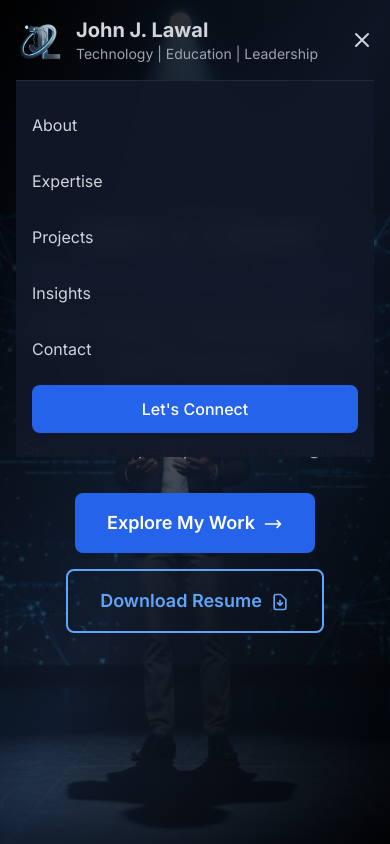
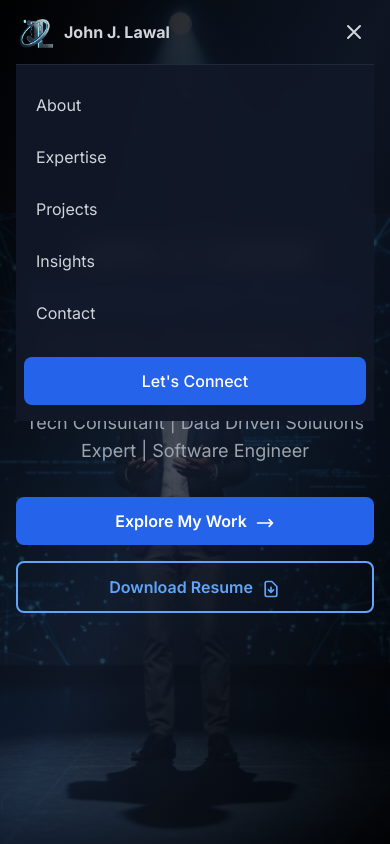
Before and after one commit to JayBeloved/JJLPortfolioReact, a React (Vite) app: page / in a window 390 px wide. Both pictures are taken after a click on the button 362 px from the left and 40 px from the top of the page. Shown: the top 844 px of the page. Built offline with nearby package versions, Linux system fonts and the light colour scheme.

Commit message:
Mobile Optimization

```diff
--- a/src/components/Hero.jsx
+++ b/src/components/Hero.jsx
@@ -1,109 +1,92 @@
-import React, { useEffect, useState } from 'react'
-import bg from '../assets/img/bg_hero_new.jpg'
+import React, { useEffect, useState } from 'react';
+import bg from '../assets/img/bg_hero_new.jpg';
 
 const Hero = () => {
-  const [isVisible, setIsVisible] = useState(false)
+  const [isVisible, setIsVisible] = useState(false);
 
   useEffect(() => {
-    // Trigger animation after component mounts
-    setTimeout(() => setIsVisible(true), 100)
-  }, [])
+    setTimeout(() => setIsVisible(true), 100);
+  }, []);
 
   const scrollToProjects = () => {
-    const element = document.querySelector('#projects')
+    const element = document.querySelector('#projects');
     if (element) {
-      element.scrollIntoView({ behavior: 'smooth' })
+      element.scrollIntoView({ behavior: 'smooth' });
     }
-  }
+  };
 
   return (
     <section className="relative min-h-screen flex items-center justify-center overflow-hidden bg-gradient-to-br from-gray-800 via-blue-500/20 to-gray-900">
-
-      {/* Background Image with Dark Gradient Overlay */}
       <div className="absolute inset-0">
-          <img
-            src={bg}
-            alt="Background"
-            className="w-full h-full object-cover"
-          />
+        <img src={bg} alt="Background" className="w-full h-full object-cover" />
         <div className="absolute inset-0 bg-gradient-to-br from-black via-gray-900/80 to-black opacity-95"></div>
       </div>
 
-        {/* Floating Elements */}
-      {/* <div className="absolute inset-0 overflow-hidden pointer-events-none">
-        {[...Array(5)].map((_, i) => (
+      <div className="container mx-auto px-4 sm:px-6 lg:px-8 text-center z-10">
         <div
-            key={i}
-            className="absolute w-2 h-2 bg-blue-400/20 rounded-full animate-pulse"
-            style={{
-              left: `${Math.random() * 100}%`,
-              top: `${Math.random() * 100}%`,
-              animationDelay: `${Math.random() * 3}s`,
-              animationDuration: `${3 + Math.random() * 2}s`
-            }}
-          />
-        ))}
-      </div> */}
-
-      <div className="container mx-auto px-4 lg:px-8 text-center z-10">
-        <div className={`max-w-5xl mx-auto transition-all duration-1000 ${
+          className={`max-w-5xl mx-auto transition-all duration-1000 ${
             isVisible ? 'opacity-100 translate-y-0' : 'opacity-0 translate-y-8'
-        }`}>
-
-          {/* Main Headline */}
-          <h1 className="text-4xl md:text-6xl lg:text-7xl font-bold text-white mb-6 leading-tight">
+          }`}
+        >
+          <h1 className="text-4xl sm:text-5xl md:text-6xl lg:text-7xl font-bold text-white mb-4 md:mb-6 leading-tight">
             <span className="block">John J. Lawal:</span>
             <span className="block bg-gradient-to-r from-blue-400 via-blue-500 to-blue-600 bg-clip-text text-transparent">
               Building the Future
             </span>
-            <span className="block text-gray-300 text-3xl md:text-5xl lg:text-6xl mt-2">
+            <span className="block text-gray-300 text-2xl sm:text-3xl md:text-5xl lg:text-6xl mt-2">
               with Data, Technology, and Purpose
             </span>
           </h1>
 
-          {/* Sub-headline */}
-          <p className={`text-xl md:text-2xl text-gray-400 mb-8 max-w-3xl mx-auto transition-all duration-1000 delay-300 ${
+          <p
+            className={`text-lg md:text-xl lg:text-2xl text-gray-400 mb-8 max-w-3xl mx-auto transition-all duration-1000 delay-300 ${
               isVisible ? 'opacity-100 translate-y-0' : 'opacity-0 translate-y-8'
-          }`}>
+            }`}
+          >
             Tech Consultant | Data Driven Solutions Expert | Software Engineer
           </p>
 
-          {/* CTA Buttons */}
-          <div className={`flex flex-col sm:flex-row gap-4 justify-center items-center transition-all duration-1000 delay-500 ${
+          <div
+            className={`flex flex-col sm:flex-row gap-4 justify-center items-center transition-all duration-1000 delay-500 ${
               isVisible ? 'opacity-100 translate-y-0' : 'opacity-0 translate-y-8'
-          }`}>
+            }`}
+          >
             <button
               onClick={scrollToProjects}
-              className="group bg-blue-600 hover:bg-blue-700 text-white px-8 py-4 rounded-lg font-semibold text-lg transition-all duration-200 hover:shadow-xl hover:shadow-blue-500/25 hover:scale-105"
+              className="group w-full sm:w-auto bg-blue-600 hover:bg-blue-700 text-white px-6 py-3 sm:px-8 sm:py-4 rounded-lg font-semibold text-base sm:text-lg transition-all duration-200 hover:shadow-xl hover:shadow-blue-500/25 hover:scale-105"
             >
               Explore My Work
-              <svg className="inline-block ml-2 w-5 h-5 transition-transform group-hover:translate-x-1" fill="none" stroke="currentColor" viewBox="0 0 24 24">
+              <svg
+                className="inline-block ml-2 w-5 h-5 transition-transform group-hover:translate-x-1"
+                fill="none"
+                stroke="currentColor"
+                viewBox="0 0 24 24"
+              >
                 <path strokeLinecap="round" strokeLinejoin="round" strokeWidth={2} d="M17 8l4 4m0 0l-4 4m4-4H3" />
               </svg>
             </button>
 
-            <button className="group border-2 border-blue-400 text-blue-400 hover:bg-blue-400 hover:text-gray-900 px-8 py-4 rounded-lg font-semibold text-lg transition-all duration-200 hover:shadow-xl hover:shadow-blue-400/25">
+            <button className="group w-full sm:w-auto border-2 border-blue-400 text-blue-400 hover:bg-blue-400 hover:text-gray-900 px-6 py-3 sm:px-8 sm:py-4 rounded-lg font-semibold text-base sm:text-lg transition-all duration-200 hover:shadow-xl hover:shadow-blue-400/25">
               Download Resume
-              <svg className="inline-block ml-2 w-5 h-5 transition-transform group-hover:translate-y-0.5" fill="none" stroke="currentColor" viewBox="0 0 24 24">
-                <path strokeLinecap="round" strokeLinejoin="round" strokeWidth={2} d="M12 10v6m0 0l-3-3m3 3l3-3m2 8H7a2 2 0 01-2-2V5a2 2 0 012-2h5.586a1 1 0 01.707.293l5.414 5.414a1 1 0 01.293.707V19a2 2 0 01-2 2z" />
+              <svg
+                className="inline-block ml-2 w-5 h-5 transition-transform group-hover:translate-y-0.5"
+                fill="none"
+                stroke="currentColor"
+                viewBox="0 0 24 24"
+              >
+                <path
+                  strokeLinecap="round"
+                  strokeLinejoin="round"
+                  strokeWidth={2}
+                  d="M12 10v6m0 0l-3-3m3 3l3-3m2 8H7a2 2 0 01-2-2V5a2 2 0 012-2h5.586a1 1 0 01.707.293l5.414 5.414a1 1 0 01.293.707V19a2 2 0 01-2 2z"
+                />
               </svg>
             </button>
           </div>
-
-          {/* Scroll Indicator */}
-          {/* <div className={`absolute bottom-8 left-1/2 transform -translate-x-1/2 transition-all duration-1000 delay-700 ${
-            isVisible ? 'opacity-100 translate-y-0' : 'opacity-0 translate-y-8'
-          }`}>
-            <div className="animate-bounce">
-              <svg className="w-6 h-6 text-gray-400" fill="none" stroke="currentColor" viewBox="0 0 24 24">
-                <path strokeLinecap="round" strokeLinejoin="round" strokeWidth={2} d="M19 14l-7 7m0 0l-7-7m7 7V3" />
-              </svg>
-            </div>
-          </div> */}
         </div>
       </div>
     </section>
-  )
-}
+  );
+};
 
-export default Hero
+export default Hero;
--- a/src/components/Navbar.jsx
+++ b/src/components/Navbar.jsx
@@ -1,62 +1,55 @@
-import React, { useState, useEffect } from 'react'
-import Logo from './logo'
+import React, { useState, useEffect } from 'react';
+import Logo from './logo';
 
 const Navbar = () => {
-  const [isScrolled, setIsScrolled] = useState(false)
-  const [isMobileMenuOpen, setIsMobileMenuOpen] = useState(false)
+  const [isScrolled, setIsScrolled] = useState(false);
+  const [isMobileMenuOpen, setIsMobileMenuOpen] = useState(false);
 
-  // Track scroll position for navbar styling
   useEffect(() => {
     const handleScroll = () => {
-      setIsScrolled(window.scrollY > 50)
-    }
+      setIsScrolled(window.scrollY > 50);
+    };
 
-    window.addEventListener('scroll', handleScroll)
-    return () => window.removeEventListener('scroll', handleScroll)
-  }, [])
+    window.addEventListener('scroll', handleScroll);
+    return () => window.removeEventListener('scroll', handleScroll);
+  }, []);
 
   const navItems = [
     { name: 'About', href: '#about' },
     { name: 'Expertise', href: '#expertise' },
     { name: 'Projects', href: '#projects' },
     { name: 'Insights', href: '#blog' },
-    { name: 'Contact', href: '#contact' }
-  ]
+    { name: 'Contact', href: '#contact' },
+  ];
 
   const scrollToSection = (href) => {
-    const element = document.querySelector(href)
+    const element = document.querySelector(href);
     if (element) {
-      element.scrollIntoView({ behavior: 'smooth' })
+      element.scrollIntoView({ behavior: 'smooth' });
     }
-    setIsMobileMenuOpen(false)
-  }
+    setIsMobileMenuOpen(false);
+  };
 
   return (
-    <nav className={`fixed w-full top-0 z-40 transition-all duration-300 ${
-      isScrolled
-        ? 'bg-gray-900/95 backdrop-blur-md border-b border-gray-800'
-        : 'bg-transparent'
-    }`}>
-      <div className="container mx-auto px-4 lg:px-8">
-        <div className="flex justify-between items-center h-20">
-          {/* Logo and Brand Name */}
-          <div className="flex items-center space-x-3">
-            <Logo
-              type="load"
-              className="h-12 w-auto"
-              alt="John J. Lawal"
-            />
+    <nav
+      className={`fixed w-full top-0 z-40 transition-all duration-300 ${
+        isScrolled ? 'bg-gray-900/95 backdrop-blur-md border-b border-gray-800' : 'bg-transparent'
+      }`}
+    >
+      <div className="container mx-auto px-4 sm:px-6 lg:px-8">
+        <div className="flex justify-between items-center h-16 sm:h-20">
+          <div className="flex items-center space-x-2 sm:space-x-3">
+            <Logo type="load" className="h-10 sm:h-12 w-auto" alt="John J. Lawal" />
             <div className="flex flex-col">
-              <span className="text-xl font-bold text-gray-300 hover:text-blue-400 transition-colors duration-200">
+              <span className="text-base sm:text-l font-bold text-gray-300 hover:text-blue-400 transition-colors duration-200">
                 John J. Lawal
               </span>
-              <span className="text-sm text-gray-400">
-                Technology | Education | Leadership
+              <span className="hidden sm:block text-xs sm:text-sm font-bold text-gray-300 hover:text-blue-400 transition-colors duration-200">
+                Tech | Education | Leadership
               </span>
             </div>
           </div>
 
-          {/* Desktop Navigation */}
           <div className="hidden md:flex items-center space-x-8">
             {navItems.map((item) => (
               <button
@@ -70,7 +63,6 @@ const Navbar = () => {
             ))}
           </div>
 
-          {/* CTA Button */}
           <div className="hidden md:flex items-center">
             <button
               onClick={() => scrollToSection('#contact')}
@@ -80,46 +72,46 @@ const Navbar = () => {
             </button>
           </div>
 
-          {/* Mobile Menu Button */}
           <button
             onClick={() => setIsMobileMenuOpen(!isMobileMenuOpen)}
-            className="md:hidden text-gray-300 hover:text-blue-400 transition-colors"
+            className="md:hidden text-gray-300 hover:text-blue-400 transition-colors p-2"
           >
             <svg className="w-6 h-6" fill="none" stroke="currentColor" viewBox="0 0 24 24">
               {isMobileMenuOpen ? (
                 <path strokeLinecap="round" strokeLinejoin="round" strokeWidth={2} d="M6 18L18 6M6 6l12 12" />
               ) : (
-                <path strokeLinecap="round" strokeLinejoin="round" strokeWidth={2} d="M4 6h16M4 12h16M4 18h16" />
+                <path strokeLinecap="round" strokeLinejoin="round" strokeWidth={2} d="M4 6h16M4 12h16m4 6h-16" />
               )}
             </svg>
           </button>
         </div>
 
-        {/* Mobile Menu */}
         {isMobileMenuOpen && (
           <div className="md:hidden bg-gray-900/95 backdrop-blur-md border-t border-gray-800">
-            <div className="px-4 py-6 space-y-4">
+            <div className="px-2 sm:px-4 py-4 space-y-1">
               {navItems.map((item) => (
                 <button
                   key={item.name}
                   onClick={() => scrollToSection(item.href)}
-                  className="block w-full text-left text-gray-300 hover:text-blue-400 transition-colors py-2"
+                  className="block w-full text-left text-gray-300 hover:text-blue-400 hover:bg-gray-800/50 rounded-md px-3 py-3 text-base transition-colors"
                 >
                   {item.name}
                 </button>
               ))}
-              <button
-                onClick={() => scrollToSection('#contact')}
-                className="w-full bg-blue-600 hover:bg-blue-700 text-white px-6 py-3 rounded-lg font-medium transition-all duration-200 mt-4"
-              >
-                Let's Connect
-              </button>
+              <div className="pt-4">
+                <button
+                  onClick={() => scrollToSection('#contact')}
+                  className="w-full bg-blue-600 hover:bg-blue-700 text-white px-4 py-3 rounded-lg font-medium transition-all duration-200"
+                >
+                  Let's Connect
+                </button>
+              </div>
             </div>
           </div>
         )}
       </div>
     </nav>
-  )
-}
+  );
+};
 
-export default Navbar
+export default Navbar;
```
Lines whose indentation alone changed are shown as unchanged.
